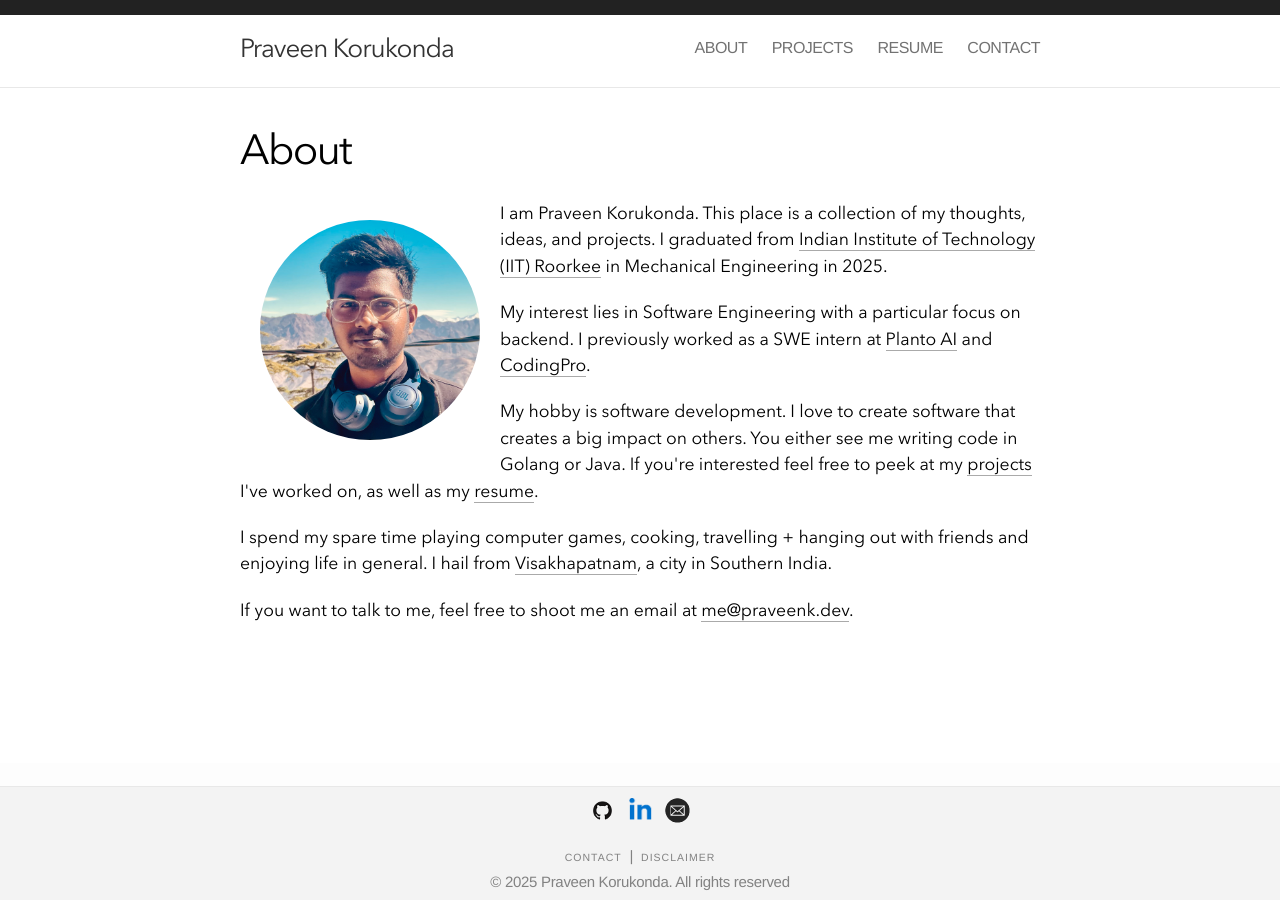
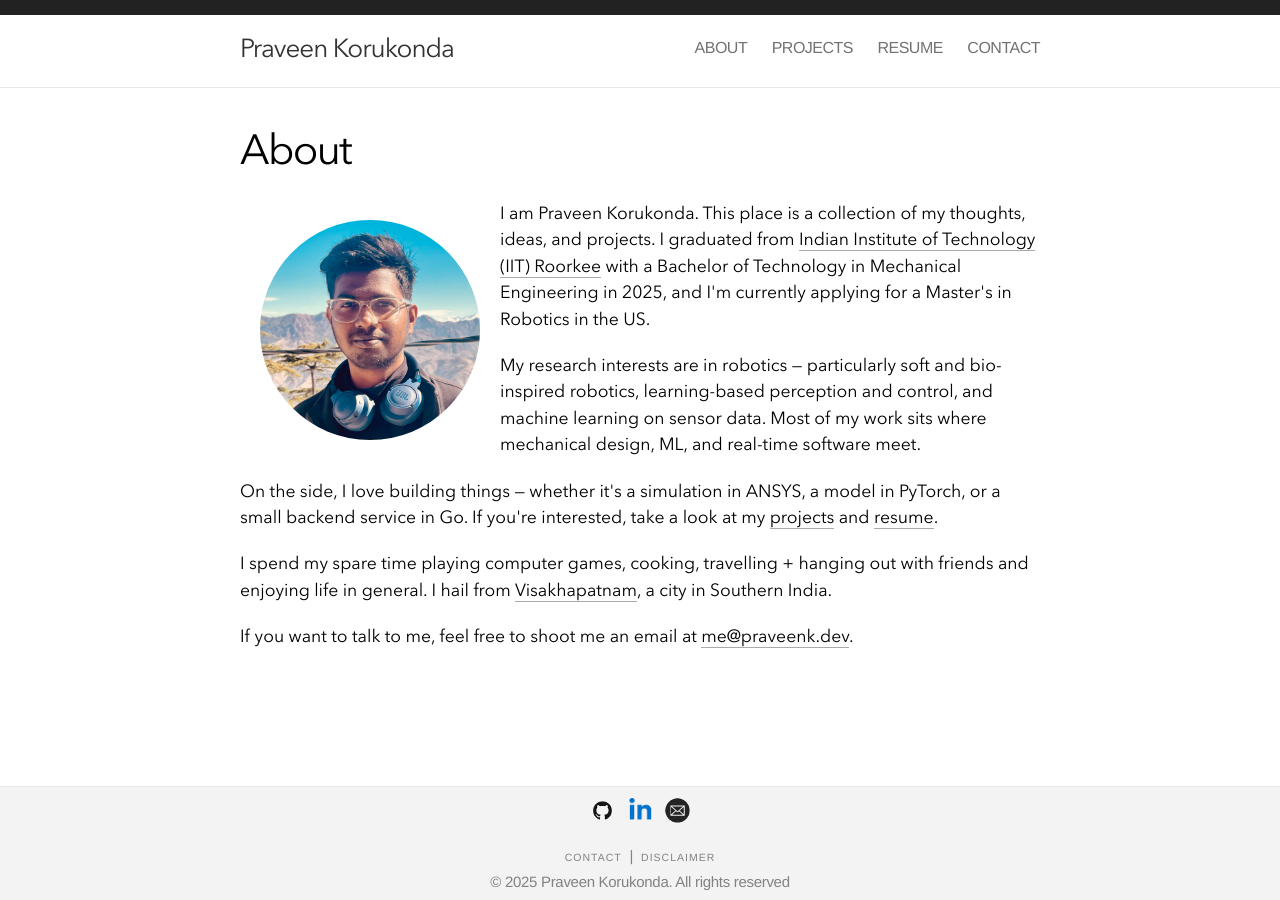
Before and after one commit to kpraveenkumar19/kpraveenkumar19.github.io, a Jekyll site: the page built from index.html, in a window 1280 px wide. Built offline with Jekyll 4.4.1, drawn with Linux system fonts in a browser that asks for light colours; nearby versions of some CDN libraries.

Commit message:
Update about and index for robotics MS application
Tighten the intro to 3 short paragraphs focused on research interests
in robotics (soft and bio-inspired robotics, learning-based perception
and control, ML on sensor data). Drop SWE internship details since
they're already on the resume.

Also exclude personal application drafts (SOP, CV) from the public repo.

Made-with: Cursor

```diff
--- a/index.html
+++ b/index.html
@@ -8,12 +8,13 @@ layout: default
   </header>
   <div id = "profile"></div>
   <p>
-    I am Praveen Korukonda. This place is a collection of my thoughts, ideas, and projects. I graduated from <a href="https://www.iitr.ac.in/" target="_blank" rel="noopener noreferrer">Indian Institute of Technology (IIT) Roorkee</a> in Mechanical Engineering in 2025.
+    I am Praveen Korukonda. This place is a collection of my thoughts, ideas, and projects. I graduated from <a href="https://www.iitr.ac.in/" target="_blank" rel="noopener noreferrer">Indian Institute of Technology (IIT) Roorkee</a> with a Bachelor of Technology in Mechanical Engineering in 2025, and I'm currently applying for a Master's in Robotics in the US.
   </p>
   <p>
-    My interest lies in Software Engineering with a particular focus on backend. I previously worked as a SWE intern at <a href="https://planto.ai" target="_blank" rel="noopener noreferrer">Planto AI</a> and <a href="https://codingpro.online" target="_blank" rel="noopener noreferrer">CodingPro</a>.
+    My research interests are in robotics &mdash; particularly soft and bio-inspired robotics, learning-based perception and control, and machine learning on sensor data. Most of my work sits where mechanical design, ML, and real-time software meet.
+  </p>
   <p>
-    My hobby is software development. I love to create software that creates a big impact on others. You either see me writing code in Golang or Java. If you're interested feel free to peek at my <a href="https://praveenk.dev/projects" target="_blank" rel="noopener noreferrer">projects</a> I've worked on, as well as my  <a href="https://praveenk.dev/resume.pdf" target="_blank" rel="noopener noreferrer">resume</a>.
+    On the side, I love building things &mdash; whether it's a simulation in ANSYS, a model in PyTorch, or a small backend service in Go. If you're interested, take a look at my <a href="https://praveenk.dev/projects" target="_blank" rel="noopener noreferrer">projects</a> and <a href="https://praveenk.dev/resume.pdf" target="_blank" rel="noopener noreferrer">resume</a>.
   </p>
   <p>
     I spend my spare time playing computer games, cooking, travelling + hanging out with friends and enjoying life in general. I hail from <a href="https://www.google.com/maps/place/Visakhapatnam,+Andhra+Pradesh/@17.7378282,82.9329317,143989m/data=!3m2!1e3!4b1!4m6!3m5!1s0x3a39431389e6973f:0x92d9c20395498468!8m2!3d17.6973801!4d83.2990254!16zL20vMDFqbXBm?entry=ttu&g_ep=EgoyMDI1MTEyMy4xIKXMDSoASAFQAw%3D%3D" target="_blank" rel="noopener noreferrer">Visakhapatnam</a>, a city in Southern India.
```
Also changed, not shown: about.html (+4 -3 lines), 1 other file.
